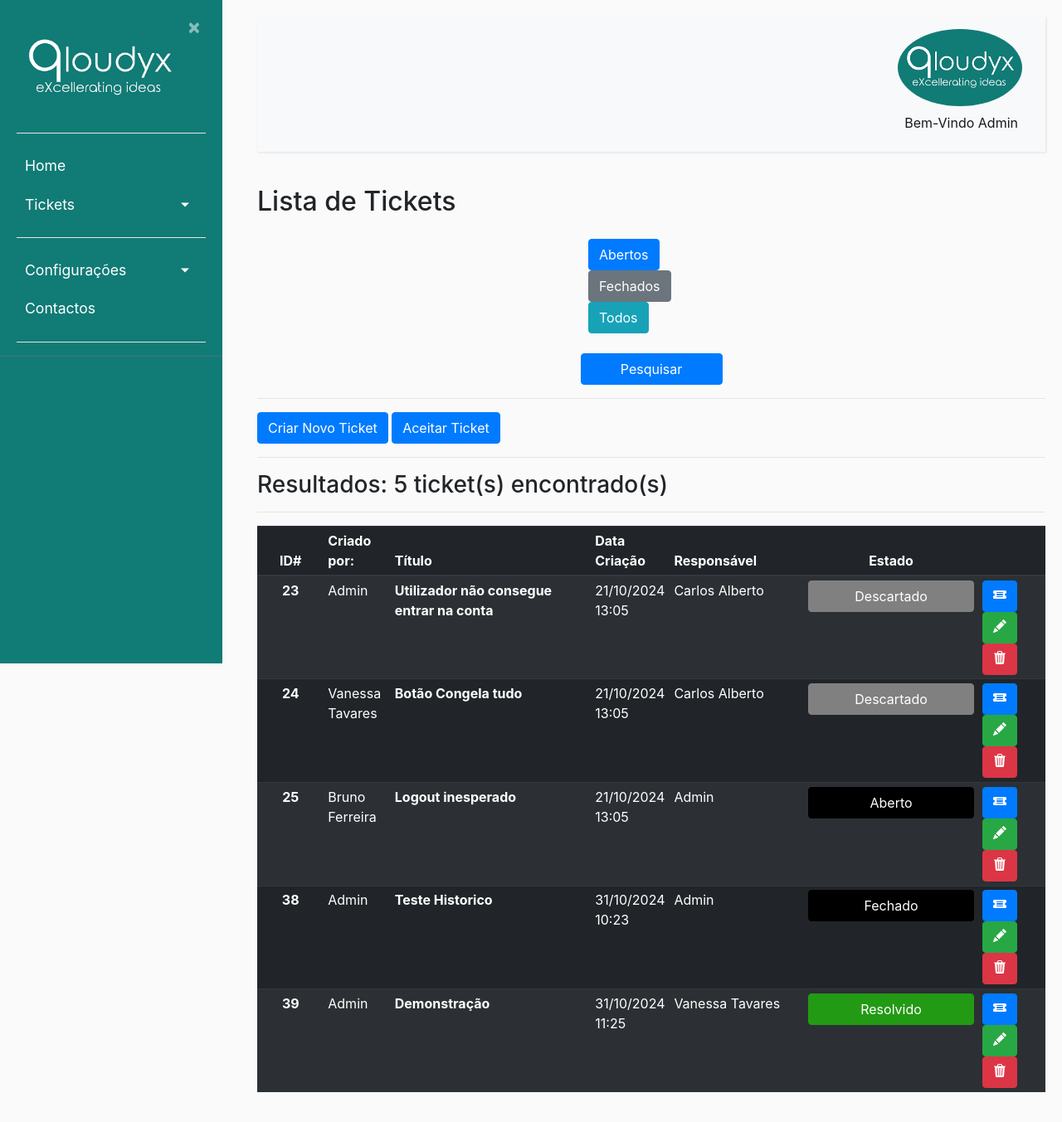
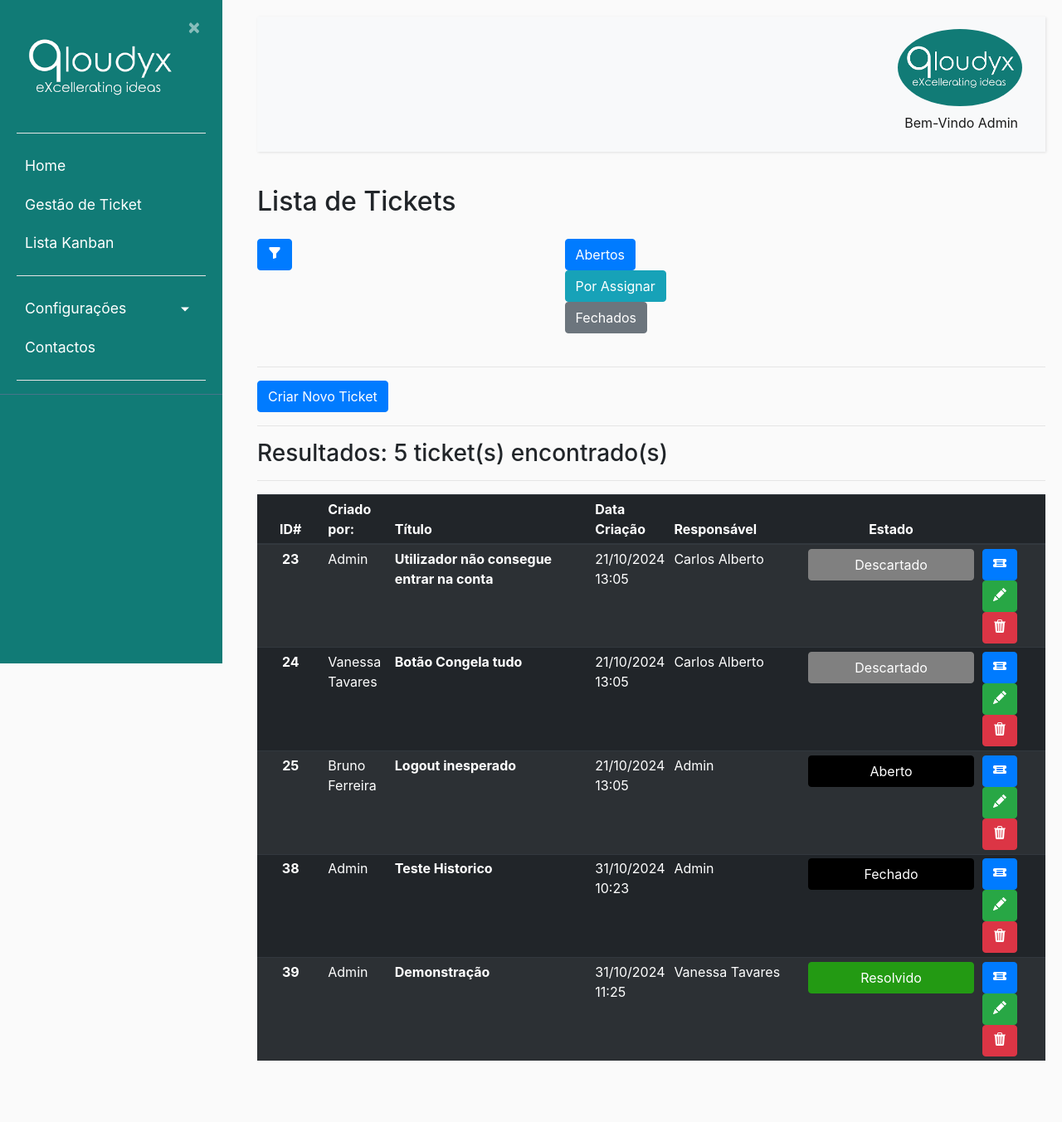
Before and after one commit to dev-qloudyx/QSupport, a Django app: page /listaticket/ in a window 1280 px wide. Shown: the whole page at 83% size. After the commit the page ends 1279 px from the top, so only its background shows below. Run offline with Django 4.2, Linux system fonts and the light colour scheme; a user stored in the database is signed in; data comes from the database, SQL or seed files in the repository; both versions use the stored data as it was after the commit; some libraries are stand-ins or nearby versions.

Commit message:
QSupport - Mudanças Ticket

```diff
--- a/Qsupport/ticket/filtros.py
+++ b/Qsupport/ticket/filtros.py
@@ -1,5 +1,5 @@
 import django_filters
-from .models import User, Ticket, Entidades, Apps, Estado
+from .models import User, Ticket, Entidades, Apps, Estado, Usuarios
 from django import forms
 from django.db.models import Q
 from django.shortcuts import get_object_or_404
@@ -17,7 +17,7 @@ class UserFilter(django_filters.FilterSet):
 #Filtro para a lista de Ticket
 class TicketFilter(django_filters.FilterSet):
     id = django_filters.NumberFilter(label="ID - Ticket")
-    estado = django_filters.MultipleChoiceFilter(choices=[('1', 'Aberto'),('6', 'Descartado'),('7','Fechado')],widget = (forms.CheckboxSelectMultiple()))
+    estado = django_filters.MultipleChoiceFilter(choices=[('1', 'Aberto'),('6', 'Descartado'),('7','Fechado')],widget=(forms.CheckboxSelectMultiple()))
     prioridade = django_filters.ChoiceFilter(choices=[('1', 'Baixa'),
         ('2', 'Media'),
         ('3', 'Alta'),
@@ -25,7 +25,8 @@ class TicketFilter(django_filters.FilterSet):
         ('5', 'Cancelado')])
     id_Proprietario = django_filters.CharFilter(field_name="id_Proprietario__nome",lookup_expr='icontains',label="Criado por")
     app = django_filters.CharFilter(field_name="app__nome",lookup_expr='icontains',label="Aplicação")
-    usuarios = django_filters.CharFilter(field_name="usuarios__nome",lookup_expr='icontains',label="Responsável")
+    #usuarios = django_filters.CharFilter(field_name="usuarios__nome",lookup_expr='icontains',label="Responsável")
+    usuarios = django_filters.ChoiceFilter(choices=[(users.id,users.nome) for users in Usuarios.objects.all()],label="Responsável")
 
     class Meta:
         model = Ticket
--- a/Qsupport/ticket/templates/ticket/base.html
+++ b/Qsupport/ticket/templates/ticket/base.html
@@ -130,17 +130,8 @@
                         <a href="{% url 'login' %}">Login</a>
                     {% endif %}
                     {% if user.is_authenticated %}
-                    <a href="#pageSubmenu" data-toggle="collapse" aria-expanded="false" class="dropdown-toggle">Tickets</a>
-
-                    <ul class="collapse list-unstyled" id="pageSubmenu">
-
-                        <li>
-                            <a class= "nav-item nav-link"href="{% url 'listaticket' %}">Gestão</a>
-                            <a class= "nav-item nav-link"href="{% url 'listakanban' %}">Lista Kanban</a>
-                        </li>
-
-                    </ul>
-
+                    <a class= "nav-item nav-link"href="{% url 'listaticket' %}?aberto=1">Gestão de Ticket</a>
+                    <a class= "nav-item nav-link"href="{% url 'listakanban' %}">Lista Kanban</a>
                     {% endif %}
 
                 </li>
--- a/Qsupport/ticket/templates/ticket/listaticket.html
+++ b/Qsupport/ticket/templates/ticket/listaticket.html
@@ -13,6 +13,14 @@
       #id_estado{
         margin-left: 160px;
       }
+      #aparece,#esconde{
+        transition: 0.5s;
+      }
+      #aparece:hover,#esconde:hover{
+        background-color:#fafafa;
+        color: #007bff;
+        border-color:#007bff;
+      }
     </style>
 
     <h2 style="margin-bottom:25px">Lista de Tickets</h2>
@@ -24,43 +32,48 @@
     {% if ticketall %}
 
     <!-- Botões de Filtros Rápidos -->
-    <div class="filtros-rapidos" style="margin: auto; width: 16%;">
+    <button class="btn btn-primary" id="aparece" onclick="ApareceF()" style="display:inline; float:left;">
+      <svg xmlns="http://www.w3.org/2000/svg" width="16" height="16" fill="currentColor" class="bi bi-funnel-fill" viewBox="0 0 16 16">
+        <path d="M1.5 1.5A.5.5 0 0 1 2 1h12a.5.5 0 0 1 .5.5v2a.5.5 0 0 1-.128.334L10 8.692V13.5a.5.5 0 0 1-.342.474l-3 1A.5.5 0 0 1 6 14.5V8.692L1.628 3.834A.5.5 0 0 1 1.5 3.5z"/>
+      </svg>
+    </button>
+    <button class="btn btn-primary" id="esconde" onclick="EscondeF()" style="display:none; float:left;">
+      <svg xmlns="http://www.w3.org/2000/svg" width="16" height="16" fill="currentColor" class="bi bi-funnel-fill" viewBox="0 0 16 16">
+        <path d="M1.5 1.5A.5.5 0 0 1 2 1h12a.5.5 0 0 1 .5.5v2a.5.5 0 0 1-.128.334L10 8.692V13.5a.5.5 0 0 1-.342.474l-3 1A.5.5 0 0 1 6 14.5V8.692L1.628 3.834A.5.5 0 0 1 1.5 3.5z"/>
+      </svg>
+    </button>
+    <div class="filtros-rapidos" style="margin: auto; width: 22%;">
       <a href="{% url 'listaticket' %}?aberto=1" class="btn btn-primary">Abertos</a>
+      <button type="button" class="btn btn-info"><a href="{% url 'ticketsnaoatribuidos' %}">Por Assignar</a></button>
       <a href="{% url 'listaticket' %}?estado=6&estado=7" class="btn btn-secondary">Fechados</a>
-      <a href="{% url 'listaticket' %}" class="btn btn-info">Todos</a>
+      <!--<a href="{% url 'listaticket' %}" class="btn btn-info">Todos</a>-->
     </div>
     <br>
     <!-- Formulário para pesquisa com filtro -->
-    <button class="btn btn-primary" id="aparece" onclick="ApareceF()" style="display:block; margin: auto; width: 18%;">Pesquisar</button>
-    <button class="btn btn-primary" id="esconde" onclick="EscondeF()" style="display:none; margin: auto; width: 18%;">Esconder Filtro</button>
     <div class="card-header" id="filtro" style="display:none">
-      <form method="get" id="automatico" onchange="botao_usar()" oninput="setTimeout(botao_usar, 2500)">
+      <form method="get" id="automatico" onchange="" oninput="">
           {{ filter.form.as_div}}
           <button type="submit" id="auto" class="btn btn-primary">Filtrar</button>
       </form>
     </div>
     <script>
-      function botao_usar()
-            {
-              $('#auto').trigger('click');
-            }
       function EscondeF()
             {
                 document.getElementById("filtro").style.display = "none";
                 document.getElementById("esconde").style.display = "none";
-                document.getElementById("aparece").style.display = "block";
+                document.getElementById("aparece").style.display = "inline";
             }
 
       function ApareceF()
             {
                 document.getElementById("filtro").style.display = "block";
-                document.getElementById("esconde").style.display = "block";
+                document.getElementById("esconde").style.display = "inline";
                 document.getElementById("aparece").style.display = "none";
             }
     </script>
     <hr>
     <button type="button" class="btn btn-primary"><a href="{% url 'novoticket' %}">Criar Novo Ticket</a></button>
-    <button type="button" class="btn btn-primary"><a href="{% url 'ticketsnaoatribuidos' %}">Aceitar Ticket</a></button>
+
     <hr>
     <!-- Número de itens que aparecem na tabela -->
     <h3>Resultados: {{ total }} ticket(s) encontrado(s)</h3>
@@ -128,6 +141,7 @@
         <!-- Botões de Filtros Rápidos -->
         <div class="filtros-rapidos" style="margin: auto; width: 20%;">
           <a href="{% url 'listaticket' %}?estado=1" class="btn btn-primary">Abertos</a>
+          <button type="button" class="btn btn-info"><a href="{% url 'ticketsnaoatribuidos' %}">Por Assignar</a></button>
           <a href="{% url 'listaticket' %}?estado=6" class="btn btn-secondary">Fechados</a>
           <a href="{% url 'listaticket' %}" class="btn btn-info">Todos</a>
         </div>
--- a/Qsupport/ticket/templates/ticket/ticketsnaoatribuidos.html
+++ b/Qsupport/ticket/templates/ticket/ticketsnaoatribuidos.html
@@ -29,5 +29,5 @@
         </tbody>
     </table>
     <hr>
-    <button type="button" class="btn btn-primary"><a href="{% url 'listaticket' %}">Voltar à lista de tickets</a></button>
+    <button type="button" class="btn btn-primary"><a href="{% url 'listaticket' %}?aberto=1">Voltar à lista de tickets</a></button>
 {% endblock content %}
```
Also changed, not shown: Qsupport/db.sqlite3.
